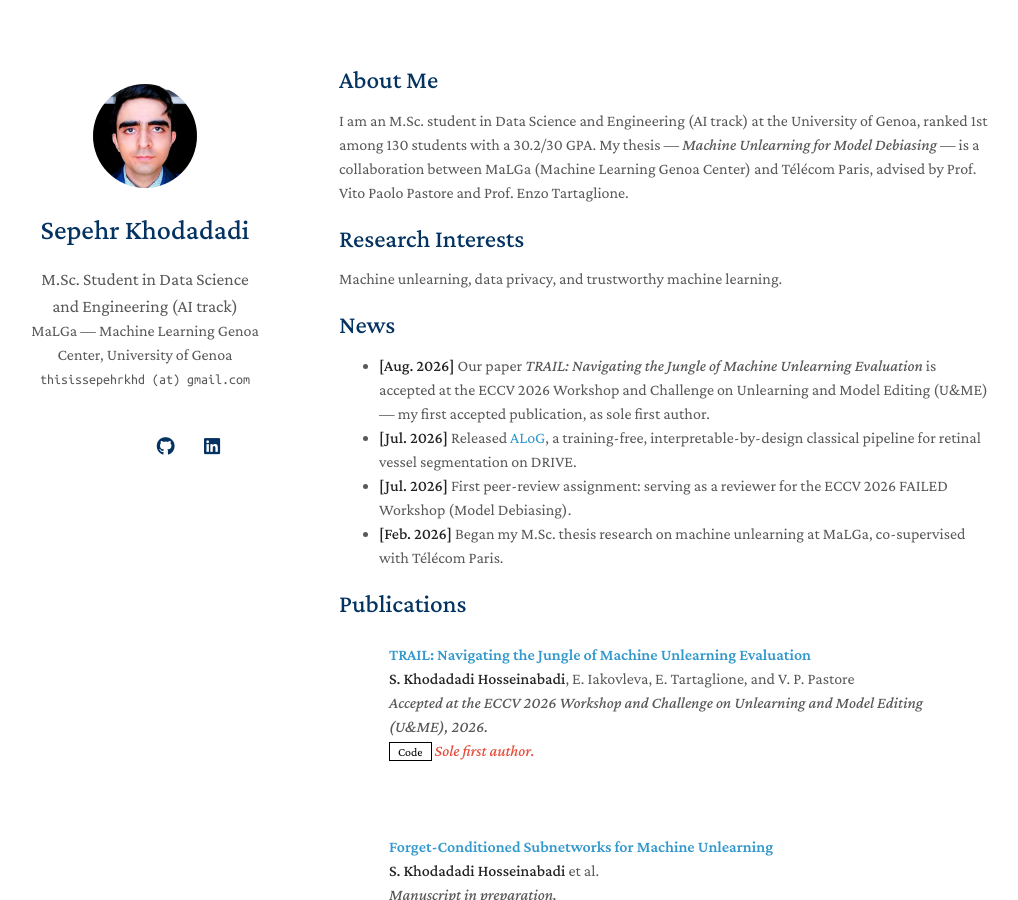
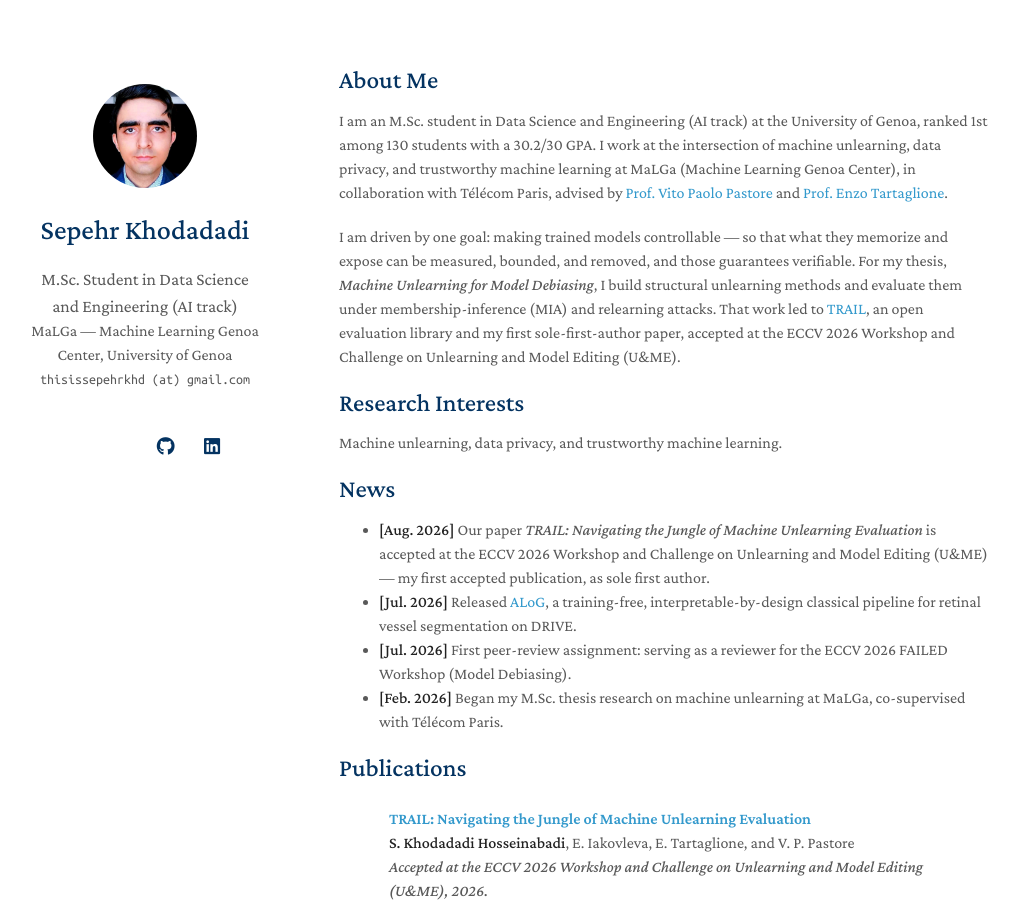
Before and after one commit to sepehrkdi/sepehrkdi.github.io, a Jekyll site: the page built from index.md, in a window 1280 px wide and 900 px high. Shown: the whole window, without its empty margins (131-1149 px from the left). Built offline with Jekyll 4.4.1, drawn with Linux system fonts in a browser that asks for light colours; a style sheet for code colours, icons or effects is not loaded; our own code applies the rules of GitHub Pages for plain Markdown files.

Commit message:
About Me: story bio (identity/intersection + motivation + thesis-to-TRAIL flagship)

```diff
--- a/index.md
+++ b/index.md
@@ -5,10 +5,21 @@ layout: homepage
 ## About Me
 
 I am an M.Sc. student in Data Science and Engineering (AI track) at the
-University of Genoa, ranked 1st among 130 students with a 30.2/30 GPA. My
-thesis — *Machine Unlearning for Model Debiasing* — is a collaboration between
-MaLGa (Machine Learning Genoa Center) and Télécom Paris, advised by
-Prof. Vito Paolo Pastore and Prof. Enzo Tartaglione.
+University of Genoa, ranked 1st among 130 students with a 30.2/30 GPA. I work
+at the intersection of machine unlearning, data privacy, and trustworthy
+machine learning at MaLGa (Machine Learning Genoa Center), in collaboration
+with Télécom Paris, advised by
+[Prof. Vito Paolo Pastore](https://rubrica.unige.it/personale/UkNEWVts/) and
+[Prof. Enzo Tartaglione](https://enzotarta.github.io/).
+
+I am driven by one goal: making trained models controllable — so that what
+they memorize and expose can be measured, bounded, and removed, and those
+guarantees verifiable. For my thesis, *Machine Unlearning for Model
+Debiasing*, I build structural unlearning methods and evaluate them under
+membership-inference (MIA) and relearning attacks. That work led to
+[TRAIL](https://github.com/sepehrkdi/trail), an open evaluation library and
+my first sole-first-author paper,
+accepted at the ECCV 2026 Workshop and Challenge on Unlearning and Model Editing (U&ME).
 
 ## Research Interests
 
```
